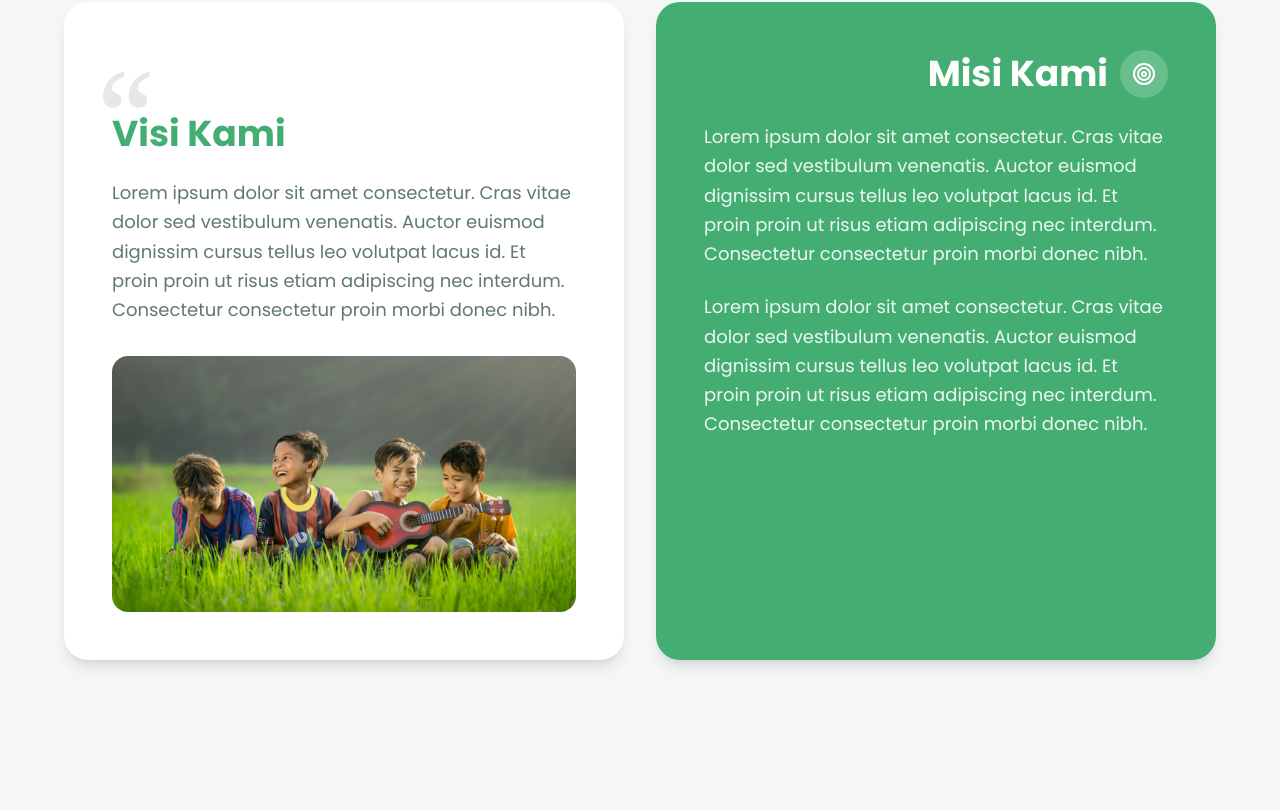
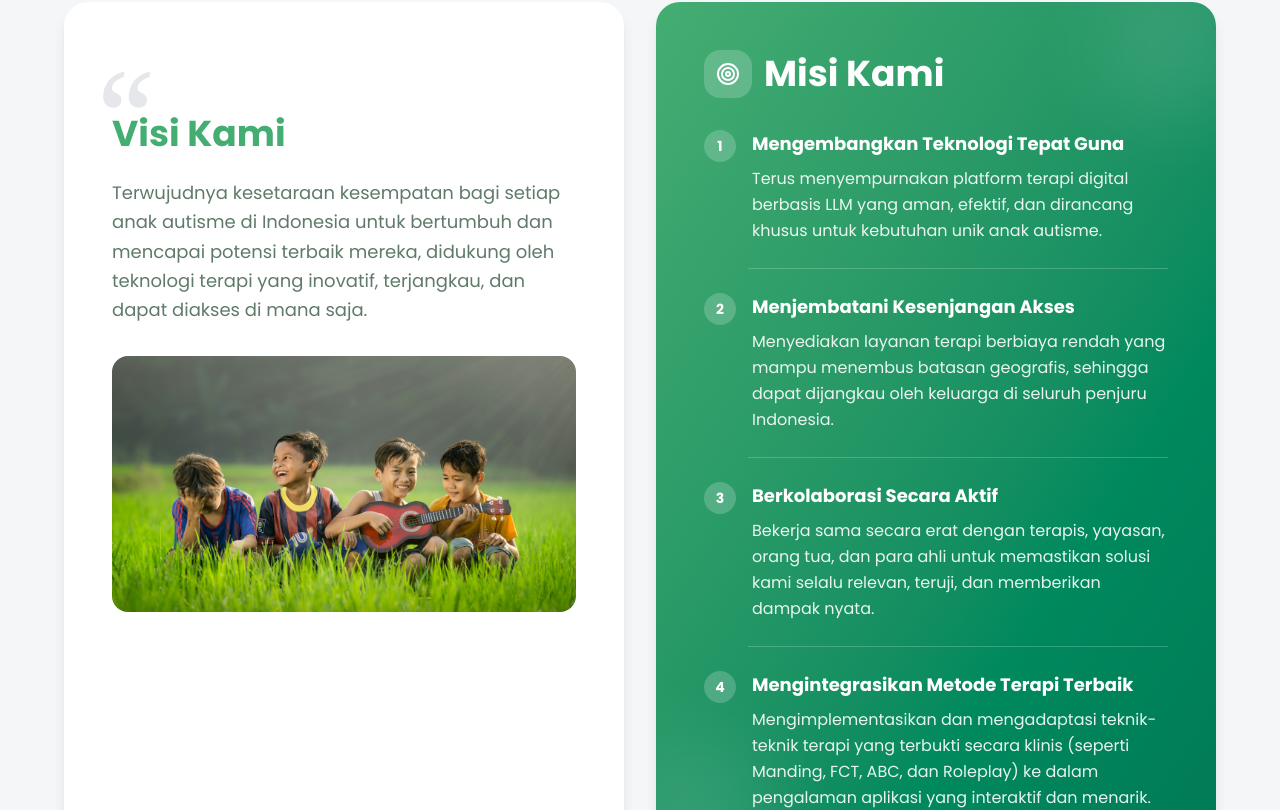
Before and after one commit to LLMForAutism/web, a Next.js app: page / in a window 1280 px wide. Shown: the part 1370-2180 px from the top of the page. Built offline with nearby package versions, Linux system fonts and the light colour scheme.

Commit message:
feat: add visi misi content

```diff
--- a/src/app/components/visi_misi.tsx
+++ b/src/app/components/visi_misi.tsx
@@ -3,6 +3,29 @@ import { Target } from "lucide-react";
 import childrenFunWithGuitar from "@/app/assets/img/children-fun-with-guitar.jpg";
 
 export default function VisiMisi() {
+  const misiItems = [
+    {
+      id: 1,
+      title: "Mengembangkan Teknologi Tepat Guna",
+      description: "Terus menyempurnakan platform terapi digital berbasis LLM yang aman, efektif, dan dirancang khusus untuk kebutuhan unik anak autisme."
+    },
+    {
+      id: 2,
+      title: "Menjembatani Kesenjangan Akses",
+      description: "Menyediakan layanan terapi berbiaya rendah yang mampu menembus batasan geografis, sehingga dapat dijangkau oleh keluarga di seluruh penjuru Indonesia."
+    },
+    {
+      id: 3,
+      title: "Berkolaborasi Secara Aktif",
+      description: "Bekerja sama secara erat dengan terapis, yayasan, orang tua, dan para ahli untuk memastikan solusi kami selalu relevan, teruji, dan memberikan dampak nyata."
+    },
+    {
+      id: 4,
+      title: "Mengintegrasikan Metode Terapi Terbaik",
+      description: "Mengimplementasikan dan mengadaptasi teknik-teknik terapi yang terbukti secara klinis (seperti Manding, FCT, ABC, dan Roleplay) ke dalam pengalaman aplikasi yang interaktif dan menarik."
+    }
+  ];
+
   return (
     <section className="relative overflow-hidden bg-whitesmoke py-20 md:py-32">
       <div className="container mx-auto px-4">
@@ -24,7 +47,7 @@ export default function VisiMisi() {
                 className="text-muted-foreground text-base md:text-lg leading-relaxed mb-8"
                 style={{ fontFamily: "Poppins, sans-serif" }}
               >
-                Lorem ipsum dolor sit amet consectetur. Cras vitae dolor sed vestibulum venenatis. Auctor euismod dignissim cursus tellus leo volutpat lacus id. Et proin proin ut risus etiam adipiscing nec interdum. Consectetur consectetur proin morbi donec nibh.
+                Terwujudnya kesetaraan kesempatan bagi setiap anak autisme di Indonesia untuk bertumbuh dan mencapai potensi terbaik mereka, didukung oleh teknologi terapi yang inovatif, terjangkau, dan dapat diakses di mana saja.
               </p>
 
               {/* Image */}
@@ -40,34 +63,64 @@ export default function VisiMisi() {
           </div>
 
           {/* Misi Card */}
-          <div className="bg-gradient-to-br from-jade-green to-primary-dark rounded-3xl p-8 md:p-12 shadow-lg text-white relative">
+          <div className="bg-gradient-to-br from-jade-green to-emerald-700 rounded-3xl p-8 md:p-12 shadow-lg text-white relative overflow-hidden">
+            {/* Decorative Circle */}
+            <div className="absolute -top-10 -right-10 w-40 h-40 bg-white/10 rounded-full blur-2xl"></div>
+            <div className="absolute -bottom-10 -left-10 w-40 h-40 bg-white/10 rounded-full blur-2xl"></div>
+
             <div className="relative z-10">
-              <div className="flex items-center justify-end gap-3 mb-6">
+              <div className="flex items-center gap-3 mb-8">
+                <div className="w-12 h-12 rounded-2xl bg-white/20 backdrop-blur-sm flex items-center justify-center flex-shrink-0">
+                  <Target className="w-6 h-6" />
+                </div>
                 <h2
                   className="text-3xl md:text-4xl font-bold"
                   style={{ fontFamily: "Poppins, sans-serif" }}
                 >
                   Misi Kami
                 </h2>
-                <div className="w-12 h-12 rounded-full bg-white/20 flex items-center justify-center">
-                  <Target className="w-6 h-6" />
-                </div>
               </div>
 
-              <div className="space-y-6">
-                <p
-                  className="text-white/90 text-base md:text-lg leading-relaxed"
-                  style={{ fontFamily: "Poppins, sans-serif" }}
-                >
-                  Lorem ipsum dolor sit amet consectetur. Cras vitae dolor sed vestibulum venenatis. Auctor euismod dignissim cursus tellus leo volutpat lacus id. Et proin proin ut risus etiam adipiscing nec interdum. Consectetur consectetur proin morbi donec nibh.
-                </p>
+              <div className="space-y-4 md:space-y-6">
+                {misiItems.map((item, index) => (
+                  <div
+                    key={item.id}
+                    className="group"
+                  >
+                    <div className="flex items-start gap-3 md:gap-4">
+                      {/* Number Badge */}
+                      <div className="flex-shrink-0 w-8 h-8 rounded-full bg-white/20 backdrop-blur-sm flex items-center justify-center">
+                        <span
+                          className="text-sm font-bold"
+                          style={{ fontFamily: "Poppins, sans-serif" }}
+                        >
+                          {index + 1}
+                        </span>
+                      </div>
 
-                <p
-                  className="text-white/90 text-base md:text-lg leading-relaxed"
-                  style={{ fontFamily: "Poppins, sans-serif" }}
-                >
-                  Lorem ipsum dolor sit amet consectetur. Cras vitae dolor sed vestibulum venenatis. Auctor euismod dignissim cursus tellus leo volutpat lacus id. Et proin proin ut risus etiam adipiscing nec interdum. Consectetur consectetur proin morbi donec nibh.
-                </p>
+                      {/* Content */}
+                      <div className="flex-1">
+                        <h3
+                          className="text-base md:text-lg font-bold mb-2 text-white"
+                          style={{ fontFamily: "Poppins, sans-serif" }}
+                        >
+                          {item.title}
+                        </h3>
+                        <p
+                          className="text-white/90 text-sm md:text-base leading-relaxed"
+                          style={{ fontFamily: "Poppins, sans-serif" }}
+                        >
+                          {item.description}
+                        </p>
+                      </div>
+                    </div>
+
+                    {/* Divider - not for last item */}
+                    {index < misiItems.length - 1 && (
+                      <div className="ml-11 mt-4 md:mt-6 border-t border-white/20"></div>
+                    )}
+                  </div>
+                ))}
               </div>
             </div>
           </div>
```
